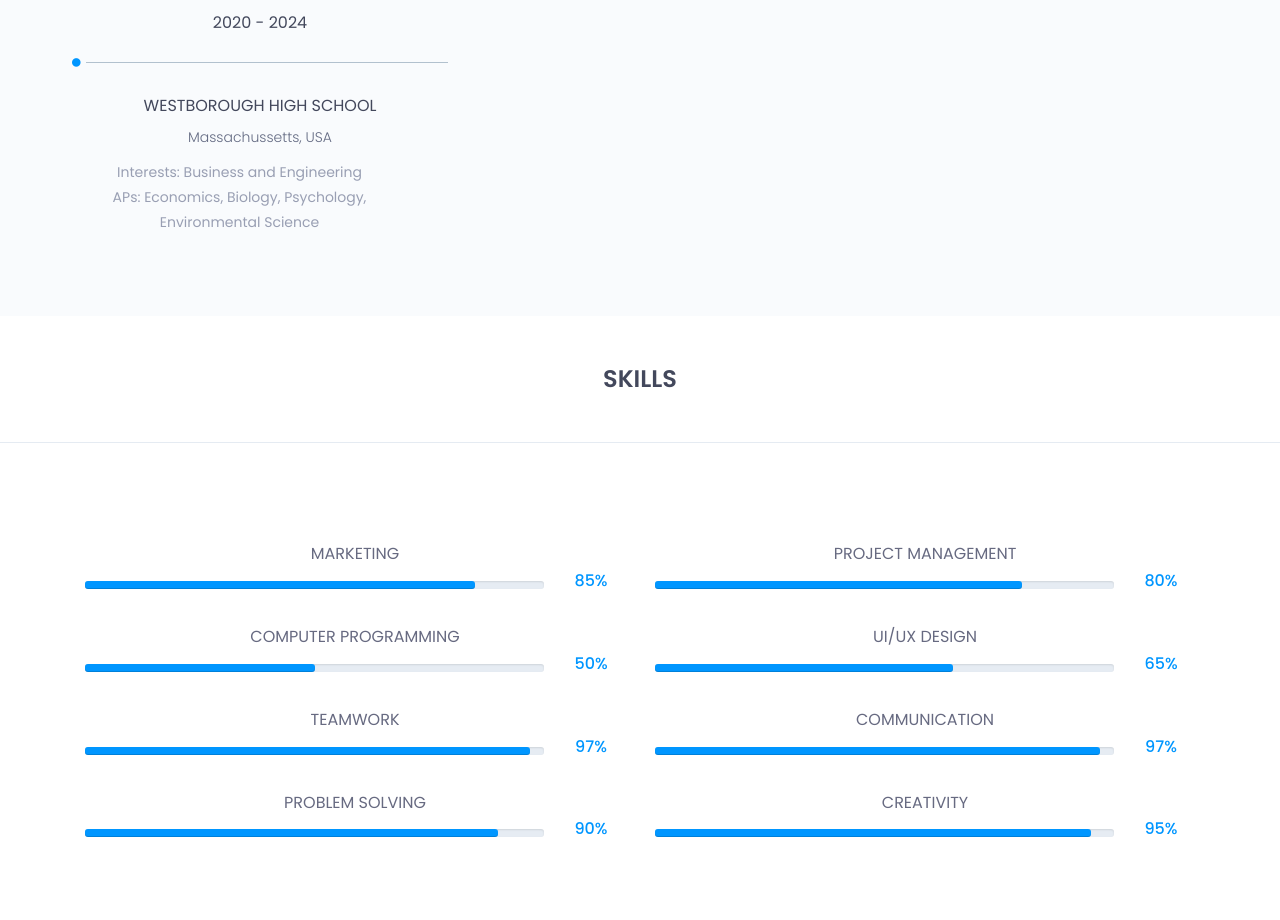
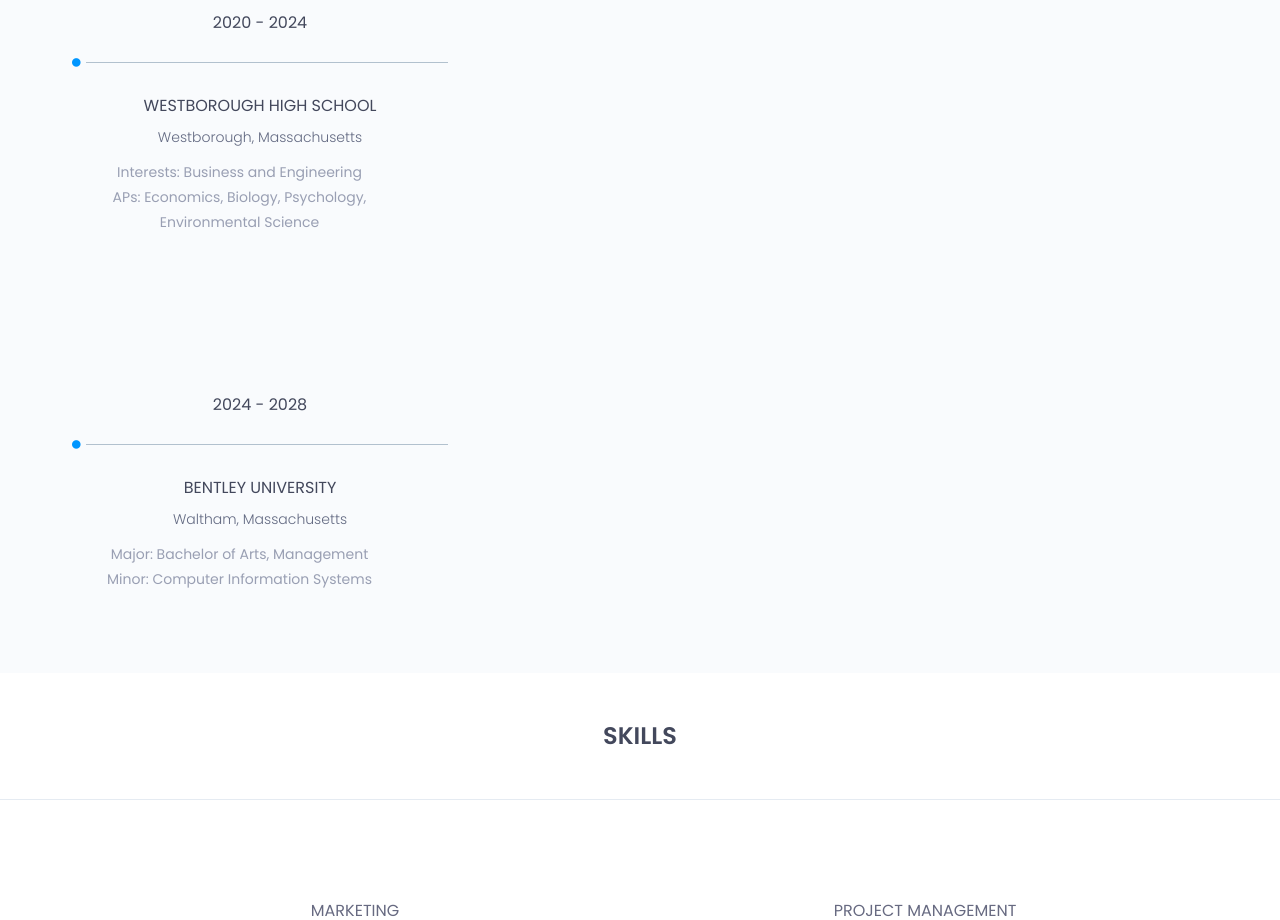
Before and after one commit to vikunthanand/vikunthanand.github.io, a plain HTML site: page index.html in a window 1280 px wide. Shown: the part 1880-2800 px from the top of the page. Drawn offline with nearby package versions, Linux system fonts and the light colour scheme.

Commit message:
Update index.html

```diff
--- a/index.html
+++ b/index.html
@@ -80,7 +80,7 @@
 			                <li class=" smooth-menu active"></li>
 			                    <li class=" smooth-menu"><a href="#education">education</a></li>
 			                    <li class="smooth-menu"><a href="#skills">skills</a></li>
-			                    <li class="smooth-menu"><a href="#work experience">work experience</a></li>
+			                    <li class="smooth-menu"><a href="#experience">experience</a></li>
 			                    <li class="smooth-menu"><a href="#profiles">profile</a></li>
 			                    <li class="smooth-menu"><a href="#projects">projects</a></li>
 
@@ -200,11 +200,42 @@
 										<h4 class="title">
 											Westborough High School
 										</h4>
-										<h5>Massachussetts, USA</h5>
+										<h5>Westborough, Massachusetts</h5>
 										<p class="description">
 											Interests: Business and Engineering
 											<p class="description">
 											APs: Economics, Biology, Psychology, Environmental Science
+
+									</div><!--/.timeline-content-->
+								</div><!--/.timeline-->
+							</div>
+						</div>
+					</div>
+				</div>
+			</div>
+			<div class="container">
+				<div class="education-horizontal-timeline">
+					<div class="row">
+						<div class="col-sm-4">
+							<div class="single-horizontal-timeline">
+								<div class="experience-time">
+									<h2>2024 - 2028</h2>
+
+								</div><!--/.experience-time-->
+								<div class="timeline-horizontal-border">
+									<i class="fa fa-circle" aria-hidden="true"></i>
+									<span class="single-timeline-horizontal"></span>
+								</div>
+								<div class="timeline">
+									<div class="timeline-content">
+										<h4 class="title">
+											Bentley University
+										</h4>
+										<h5>Waltham, Massachusetts</h5>
+										<p class="description">
+											Major: Bachelor of Arts, Management
+											<p class="description">
+											Minor: Computer Information Systems
 
 									</div><!--/.timeline-content-->
 								</div><!--/.timeline-->
@@ -329,9 +360,9 @@
 		<!--skills end -->
 
 		<!--experience start -->
-		<section id="work experience" class="work experience">
+		<section id="experience" class="experience">
 			<div class="section-heading text-center">
-				<h2>work experience</h2>
+				<h2>experience</h2>
 			</div>
 			<div class="container">
 				<div class="experience-content">
```
